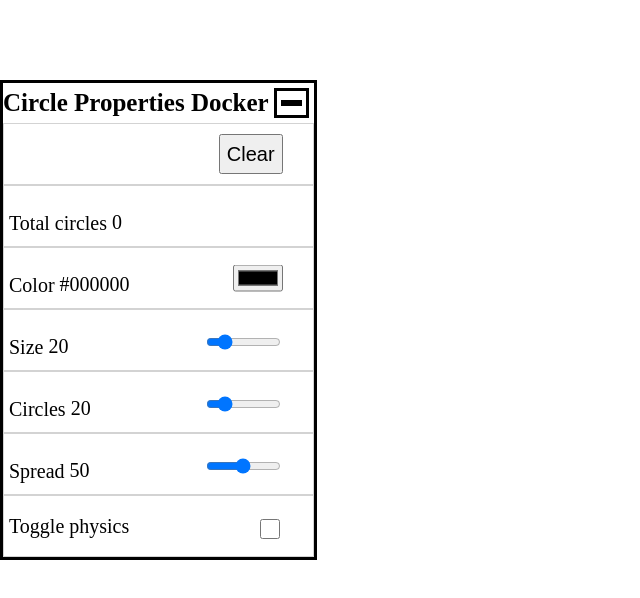
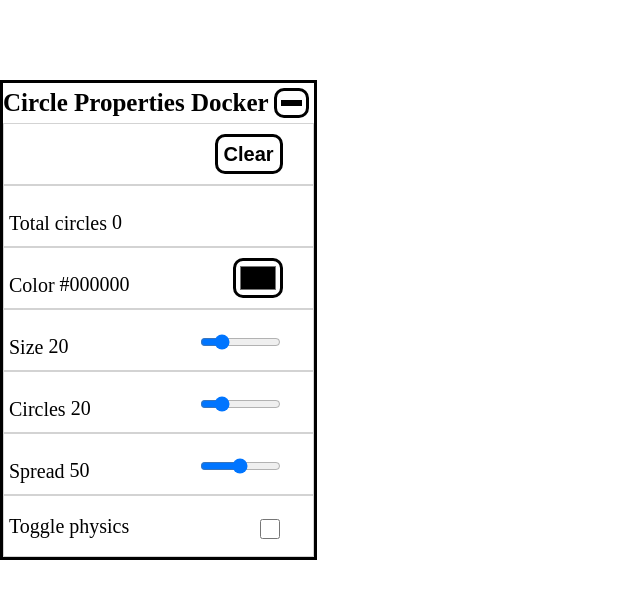
Before and after one commit to krissendev/QuadTree, a plain HTML site: page index.html in a window 1280 px wide. Shown: the whole page, without its empty margins (0-640 px from the left). Drawn offline with Linux system fonts and the light colour scheme.

Commit message:
styling buttons

```diff
--- a/styles/style.css
+++ b/styles/style.css
@@ -81,10 +81,21 @@ body{
 }
 
 /*Docker items*/
-button{
+button, input{
+    border-radius: 10px;
     height:40px;
     font-size: 20px;
+    border:solid black;
+    background-color: white;
+    font-weight: bold;
 }
+button:hover, input:hover{
+    color:white;
+    background-color: #3584e4;
+}
+
+
+
 li {
     list-style-type: none;
   }
```
